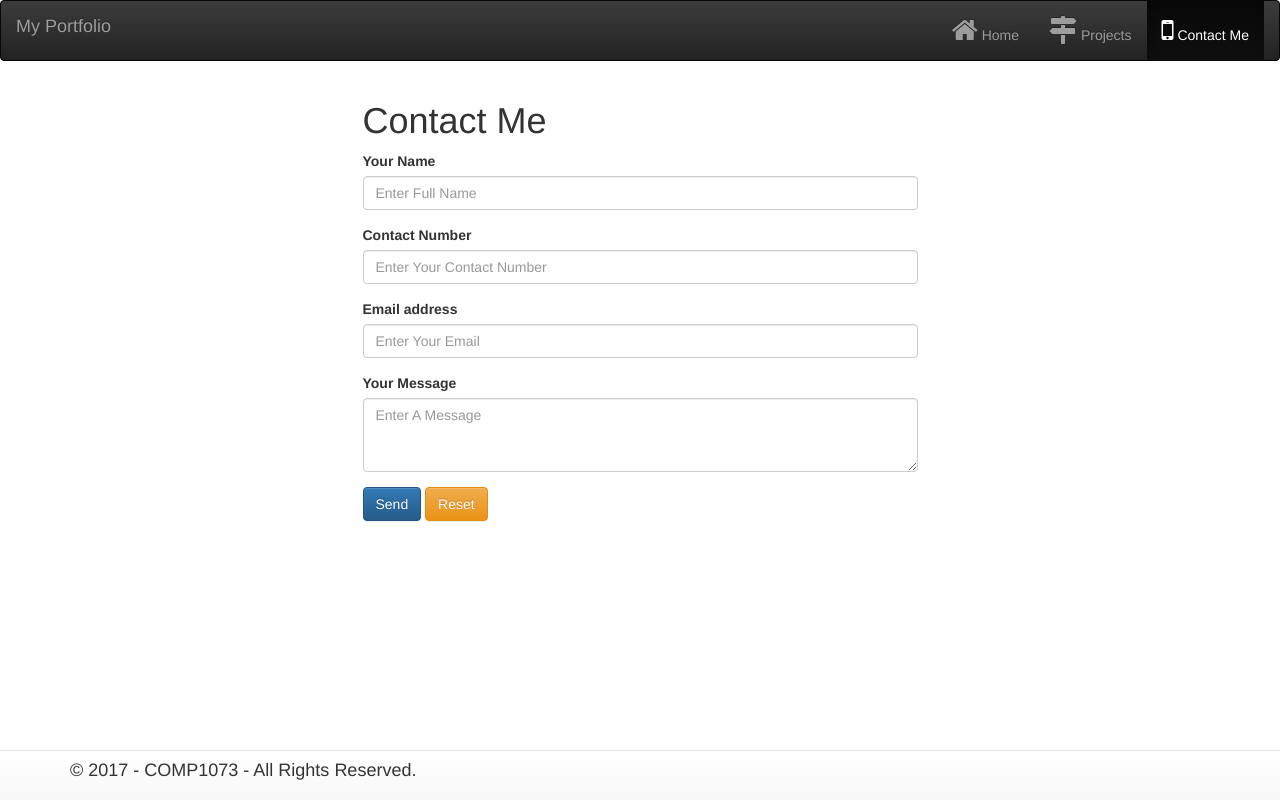
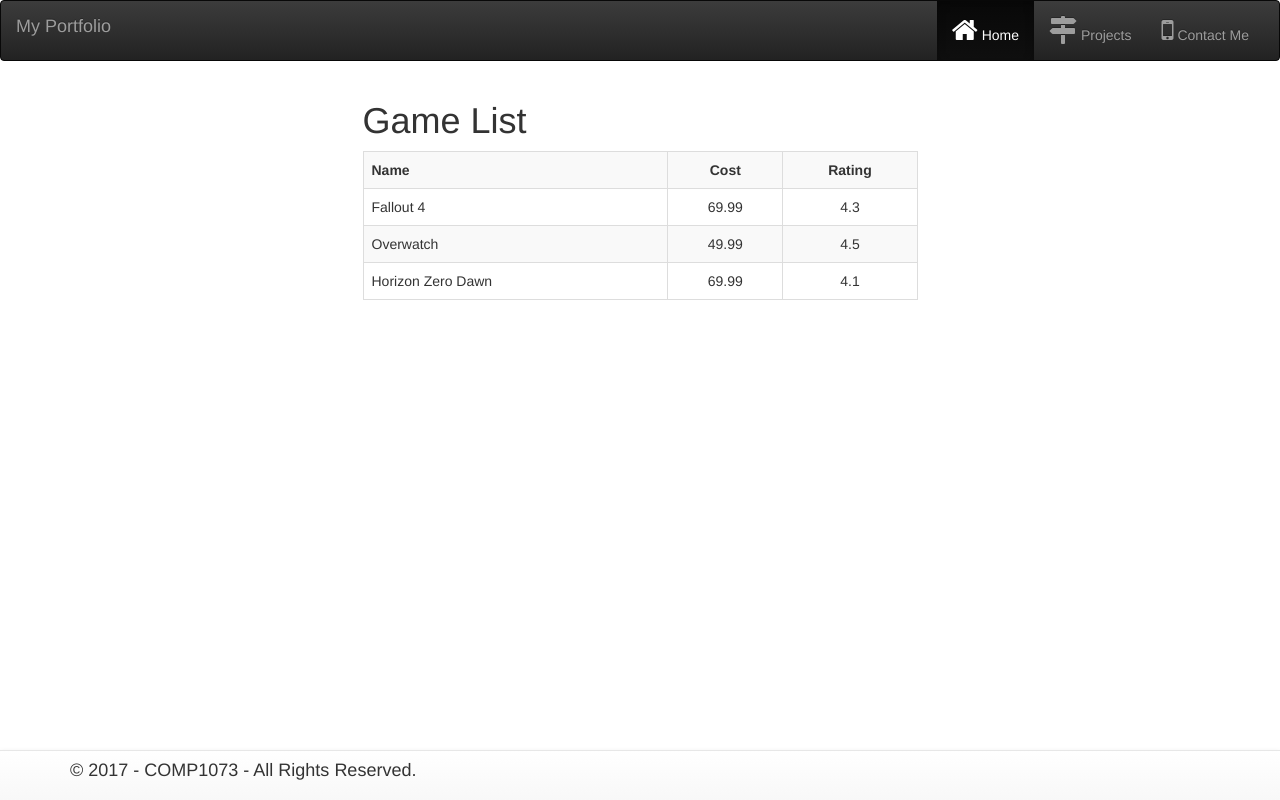
Before and after one commit to RajvinderYogi/Client-side-Scripting-lesson6, a website: page index.html in a window 1280 px wide. Drawn offline with Linux system fonts and the light colour scheme.

Commit message:
second commit

```diff
--- a/Scripts/app.js
+++ b/Scripts/app.js
@@ -5,50 +5,45 @@
 
 (function () { // Beginning of the IIFE
 
-  console.log("App Started...");
-  console.info(`Page Title: ${document.title}`); // string interpolation
+  let data = {
+  "games": [
+    {
+      "name": "Fallout 4",
+      "cost": 69.99,
+      "rating": 4.3
+    },
+    {
+      "name": "Overwatch",
+      "cost": 49.99,
+      "rating": 4.5
+    },
+    {
+      "name": "Horizon Zero Dawn",
+      "cost": 69.99,
+      "rating": 4.1
+    }
+  ]
+};
+
 
   switch (document.title) {
     case "Home":
+      let gameListBody = document.getElementById("gameListBody");
 
-      // declare / initialize firstHeading variable
-      // firstHeading variable creates a link (reference) to the H1 Element
-      let firstHeading = document.getElementById("firstHeading");
+      // for each game in data.games repeat
+      data.games.forEach(function(game) {
+        // inject a "template row" inside the dataRows div tag
+        let newRow = document.createElement("tr");
 
-      firstHeading.style.color = "#000000";
-      firstHeading.style.fontWeight = "500";
-      firstHeading.style.opacity = "0.5";
+        newRow.innerHTML = `
+          <td>${game.name}</td>
+          <td class="text-center">${game.cost}</td>
+          <td class="text-center">${game.rating}</td>
+        `;
 
+        gameListBody.appendChild(newRow);
 
-      // THREE Steps for injecting content onto your page
-      // STEP 1 - create a reference to an Element (reference variable)
-      let FirstParagraph = document.getElementById("FirstParagraph");
-
-      // STEP 2 - create a variable that contains your content (content variable)
-      let myContent = `It was a sunny day in Florida.
-      It felt great. I love the sun.`;
-
-      // STEP 3 - assign the variable with your content to the
-      // textContent propery of the reference variable
-      FirstParagraph.textContent = myContent;
-
-      let SecondParagraph = document.getElementById("SecondParagraph");
-
-      let myHTMLContent = `<h2>Second Heading</h2>
-                          <p>This is an inner paragraph to the Second Paragraph</p>`;
-
-      SecondParagraph.innerHTML = myHTMLContent;
-
-      // create a reference to the button on the page (index.html)
-      let clickMeButton = document.getElementById("clickMeButton");
-
-      // add an event listener - for the click event and call the Click function
-      clickMeButton.addEventListener("click", Click);
-
-      // click function - used as an event handler
-      function Click() {
-        console.log("clicked!");
-      }
+      }, this);
 
       break;
 
--- a/index.html
+++ b/index.html
@@ -4,7 +4,7 @@
 <head>
   <meta charset="utf-8">
   <meta name="viewport" content="width=device-width, initial-scale=1">
-  <title>Contact</title>
+  <title>Home</title>
   <!-- CSS Section -->
   <link rel="stylesheet" href="./Scripts/lib/bootstrap/dist/css/bootstrap.min.css">
   <link rel="stylesheet" href="./Scripts/lib/bootstrap/dist/css/bootstrap-theme.min.css">
@@ -13,6 +13,7 @@
 </head>
 
 <body>
+  <!-- Testing Web.config -->
 
   <!-- Navigation Section -->
   <nav class="navbar navbar-inverse">
@@ -32,9 +33,9 @@
       <!-- Collect the nav links, forms, and other content for toggling -->
       <div class="collapse navbar-collapse" id="bs-example-navbar-collapse-1">
         <ul class="nav navbar-nav navbar-right">
-          <li><a href="index.html"><i class="fa fa-home fa-2x"></i> Home</a></li>
+          <li class="active"><a href="index.html"><i class="fa fa-home fa-2x"></i> Home</a></li>
           <li><a href="projects.html"><i class="fa fa-map-signs fa-2x"></i> Projects</a></li>
-          <li class="active"><a href="contact.html"><i class="fa fa-mobile fa-2x"></i> Contact Me</a></li>
+          <li><a href="contact.html"><i class="fa fa-mobile fa-2x"></i> Contact Me</a></li>
         </ul>
       </div>
       <!-- /.navbar-collapse -->
@@ -46,27 +47,20 @@
   <div class="container" id="MainContentDiv">
     <div class="row">
       <div class="col-md-offset-3 col-md-6">
-        <h1 id="firstHeading">Contact Me</h1>
-        <form>
-          <div class="form-group">
-            <label for="FullName">Your Name</label>
-            <input type="text" class="form-control" id="FullName" placeholder="Enter Full Name" required>
-          </div>
-          <div class="form-group">
-            <label for="ContactNumber">Contact Number</label>
-            <input type="tel" class="form-control" id="ContactNumber" placeholder="Enter Your Contact Number" required>
-          </div>
-          <div class="form-group">
-            <label for="Email">Email address</label>
-            <input type="email" class="form-control" id="Email" placeholder="Enter Your Email" required>
-          </div>
-          <div class="form-group">
-            <label for="Message">Your Message</label>
-            <textarea class="form-control" rows="3" id="Message" placeholder="Enter A Message" required></textarea>
-          </div>
-          <button type="submit" id="SendButton" class="btn btn-primary">Send</button>
-          <button type="reset" id="ResetButton" class="btn btn-warning">Reset</button>
-        </form>
+        <h1>Game List</h1>
+        <table class="table table-striped table-bordered table-hover">
+          <tbody id="gameListBody">
+            <tr>
+              <th>Name</th>
+              <th class="text-center">Cost</th>
+              <th class="text-center">Rating</th>
+          </tr>
+          </tbody>
+
+
+
+
+        </table>
       </div>
     </div>
   </div>
```
Also changed, not shown: games.json (added, +20 -0 lines). Lines whose indentation alone changed are shown as unchanged.
